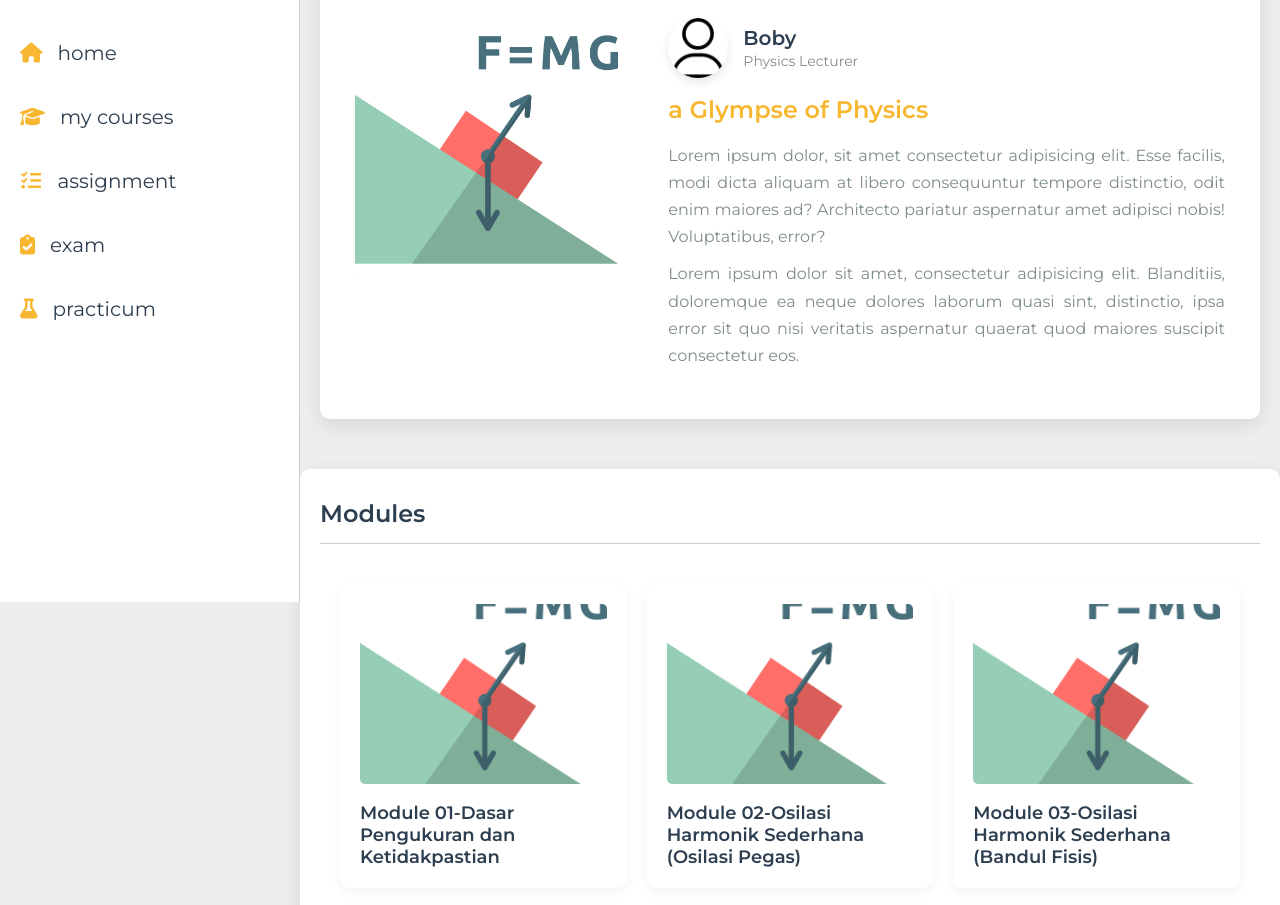
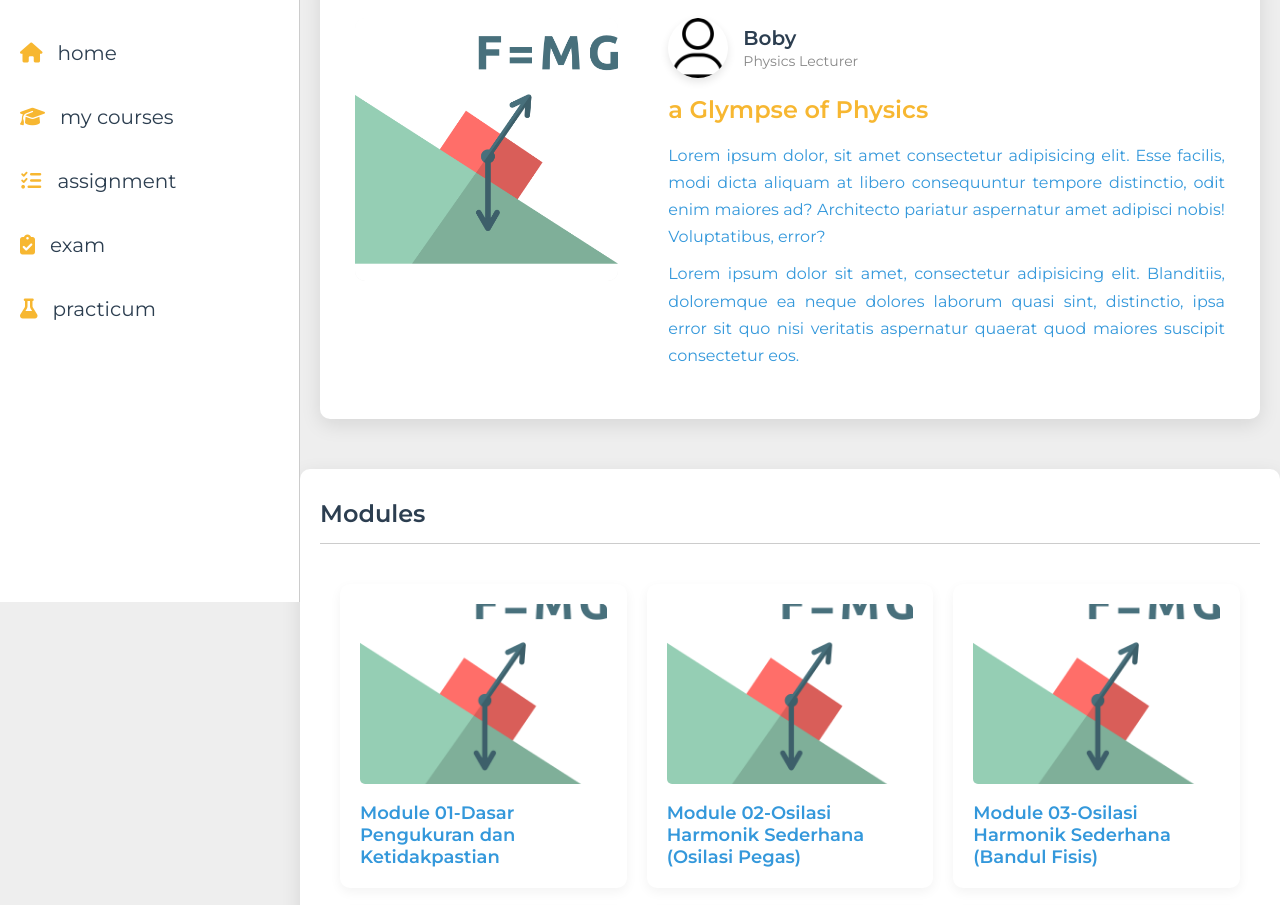
Before and after one commit to dedysaragih123/uts-pawm, a plain HTML site: page physics.html in a window 1280 px wide. Shown: the part 198-1103 px from the top of the page. Drawn offline with Linux system fonts and the light colour scheme.

Commit message:
Update color p

```diff
--- a/css/style.css
+++ b/css/style.css
@@ -852,7 +852,7 @@ body.dark .courses .box-container .box .thumb span {
     padding: 0.5rem 0;
     line-height: 1.7;
     font-size: 1.6rem;
-    color: #7f8c8d;
+    color: var(--blue);
     text-align: justify;
 }
 
@@ -909,7 +909,7 @@ body.dark .courses .box-container .box .thumb span {
 .course-details .box-container .box h3 {
     margin-top: 1.5rem;
     font-size: 1.8rem;
-    color: #2c3e50;
+    color: var(--blue);
     font-weight: 600;
     transition: color 0.3s ease;
 }
```
